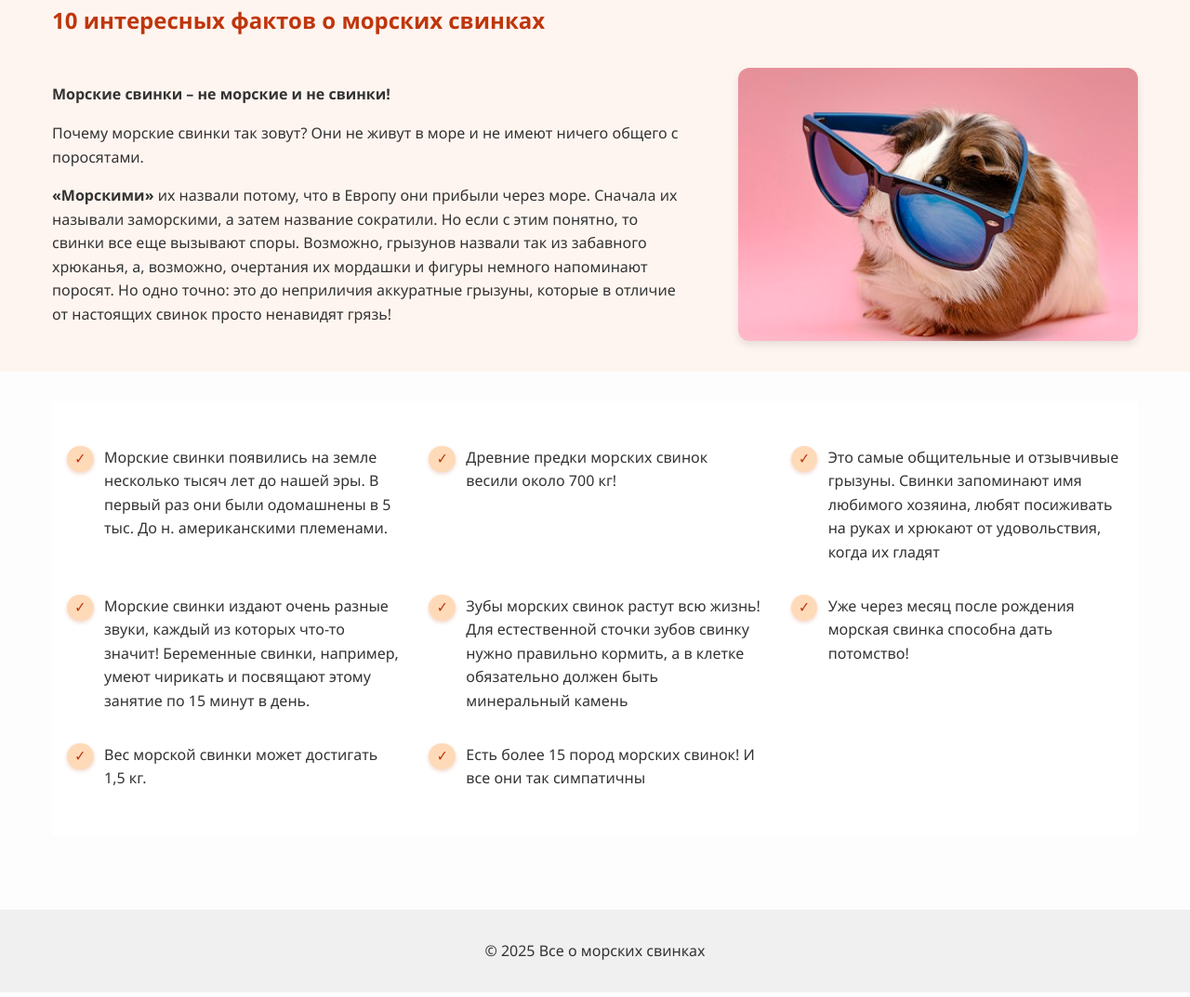
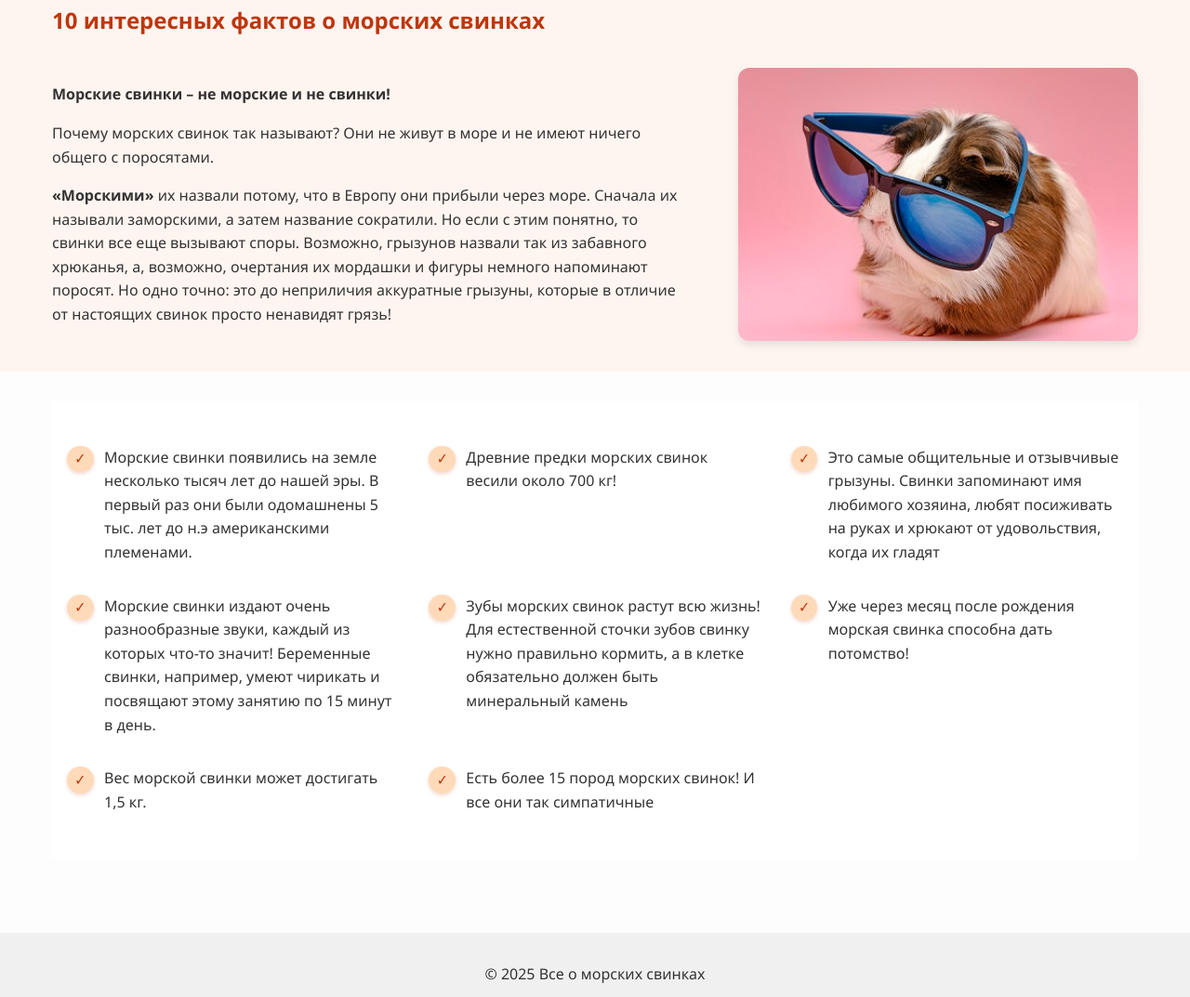
Before and after one commit to PavelMaster-sys/guinea-pigs-site, a plain HTML site: page index.html in a window 1280 px wide. Shown: the part 1013-2086 px from the top of the page at 93% size. Drawn offline with Linux system fonts and the light colour scheme.

Commit message:
несены правки в верстку

```diff
--- a/index.html
+++ b/index.html
@@ -59,7 +59,7 @@
       <div class="fact-container">
         <div class="fact-text">
           <p><strong>Морские свинки – не морские и не свинки!</strong></p>
-          <p>Почему морские свинки так зовут? Они не живут в море и не имеют ничего общего с поросятами.</p>
+          <p>Почему морских свинок так называют? Они не живут в море и не имеют ничего общего с поросятами.</p>
           <p><strong>«Морскими»</strong> их назвали потому, что в Европу они прибыли через море. Сначала их называли заморскими, а затем название сократили. Но если с этим понятно, то свинки все еще вызывают споры. Возможно, грызунов назвали так из забавного хрюканья, а, возможно, очертания их мордашки и фигуры немного напоминают поросят. Но одно точно: это до неприличия аккуратные грызуны, которые в отличие от настоящих свинок просто ненавидят грязь!</p>
         </div>
         <div class="fact-image">
@@ -71,14 +71,14 @@
     <section class="facts-list-section">
       <div class="facts-list-container">
         <ul class="facts-list">
-          <li>Морские свинки появились на земле несколько тысяч лет до нашей эры. В первый раз они были одомашнены в 5 тыс. До н. американскими племенами.</li>
+          <li>Морские свинки появились на земле несколько тысяч лет до нашей эры. В первый раз они были одомашнены 5 тыс. лет до н.э американскими племенами.</li>
           <li>Древние предки морских свинок весили около 700 кг!</li>
           <li>Это самые общительные и отзывчивые грызуны. Свинки запоминают имя любимого хозяина, любят посиживать на руках и хрюкают от удовольствия, когда их гладят</li>
-          <li>Морские свинки издают очень разные звуки, каждый из которых что-то значит! Беременные свинки, например, умеют чирикать и посвящают этому занятие по 15 минут в день.</li>
+          <li>Морские свинки издают очень разнообразные звуки, каждый из которых что-то значит! Беременные свинки, например, умеют чирикать и посвящают этому занятию по 15 минут в день.</li>
           <li>Зубы морских свинок растут всю жизнь! Для естественной сточки зубов свинку нужно правильно кормить, а в клетке обязательно должен быть минеральный камень</li>
           <li>Уже через месяц после рождения морская свинка способна дать потомство!</li>
           <li>Вес морской свинки может достигать 1,5 кг.</li>
-          <li>Есть более 15 пород морских свинок! И все они так симпатичны</li>
+          <li>Есть более 15 пород морских свинок! И все они так симпатичные</li>
         </ul>
       </div>
     </section>
```
